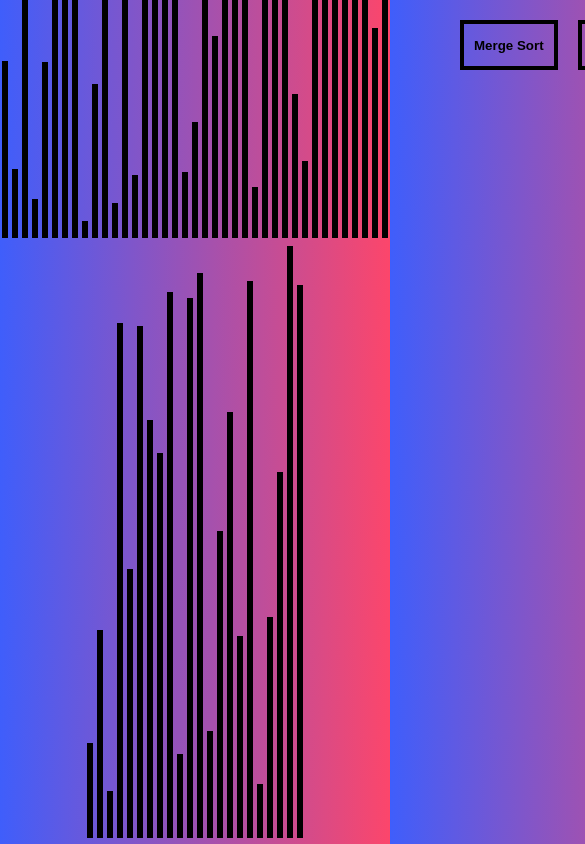
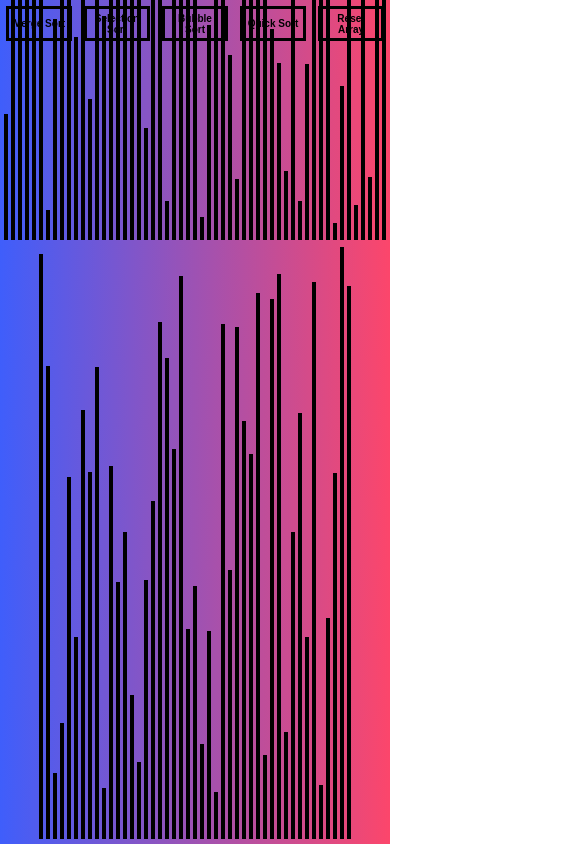
Before and after one commit to Huzzi-loop/SortingVisualiser, a React (Create React App) app: page / in a window 390 px wide. Shown: the top 844 px of the page, 585 px wide, since content can reach past the window. Built offline with nearby package versions, Linux system fonts and the light colour scheme.

Commit message:
Ceating new branch

```diff
--- a/public/index.html
+++ b/public/index.html
@@ -27,6 +27,8 @@
     -->
     <title>React App</title>
     <style>
+    @media(min-width:700px)
+    {
     button{
       font-weight:bold;
       padding:0;
@@ -35,6 +37,9 @@
       height: 50px;
       border: black solid;
       border-width: 4px;
+      color:"black";
+     background-color: transparent;
+    padding:0.7vw;
 }
 button:hover{
   background-color:black!important;
@@ -43,6 +48,46 @@ button:hover{
   left:4px !important;
   top:4px !important;
 }
+.n{
+  display:flex;
+  position:relative;
+  top:20px;
+  left:460px;
+  backgroundColor:transparent;
+  height:41px;
+  width:600px;
+justify-content:space-between;
+}
+}
+@media(max-width:700px)
+{
+.n{
+  display:flex;
+  position:relative;
+  margin:auto;
+  backgroundColor:transparent;
+  height:71px;
+  width:100%;
+justify-content:space-around;
+}
+button{
+  width:17vw;
+  top:6px;
+  height:35px;
+  font-size: 10px;
+  position: relative;
+  font-weight:bold;
+  padding:0;
+  text-align: center;
+  margin:0;
+  border: black solid;
+  border-width: 3.5px;
+  color:"black";
+ background-color: transparent;
+padding:0.7vw;
+}
+}
+
     </style>
   </head>
   <body style="background: #FC466B;  /* fallback for old browsers */
--- a/src/components/sortingVisualiser/SortingVisualiser.css
+++ b/src/components/sortingVisualiser/SortingVisualiser.css
@@ -1,3 +1,5 @@
+@media(min-width:700px)
+{
 .container{
     /* justify-content: center; */
     /* display: inline-flex; */
@@ -16,3 +18,29 @@
     margin: 2px;
     display: inline-block;
 }
+}
+@media(max-width:700px)
+{
+
+  .container{
+      /* justify-content: center; */
+      /* display: inline-flex; */
+      /* width: max-content; */
+      position: absolute;
+      width:100%;
+      left: 0px;
+      right:0px;
+      bottom: 0px;
+      margin:auto;
+      padding: 0;
+  }
+
+  .display-bar{
+      /* display:flex; */
+      /* flex-direction: column; */
+      background-color: black;
+      width: 4px;
+      margin: 1.5px;
+      display: inline-block;
+  }
+}
--- a/src/components/sortingVisualiser/SortingVisualiser.js
+++ b/src/components/sortingVisualiser/SortingVisualiser.js
@@ -11,14 +11,6 @@ const PRIMARY_COLOR = 'black';
 // This is the color of array bars that are being compared throughout the animations.
 const SECONDARY_COLOR = 'white';
 // button styling
-const btnStyle =
-{
-  color:"black",
-  fontWeight:"10px",
-  backgroundColor:"transparent",
-padding:"10px",
-buttonBarStyle:"transparent",
-}
 const btnBorder =
 {
   display:"flex",
@@ -157,12 +149,12 @@ class SortingVisualiser extends Component {
         // this.sortingArr()
         return (
             <>
-                <div style={btnBorder}>
-                     <button style={btnStyle} onClick={()=>this.mergeSort()}>Merge Sort</button>
-                    <button style={btnStyle} onClick={()=>this.selectionSort()}>Selection Sort</button>
-                    <button style={btnStyle} onClick={()=>this.bubbleSort()}>Bubble Sort</button>
-                    <button style={btnStyle} onClick={()=>this.quickSort()}>Quick Sort</button>
-                    <button style={btnStyle} onClick={()=>this.resetArr()}>Reset Array</button>
+                <div className="n" >
+                     <button  onClick={()=>this.mergeSort()}>Merge Sort</button>
+                    <button onClick={()=>this.selectionSort()}>Selection Sort</button>
+                    <button onClick={()=>this.bubbleSort()}>Bubble Sort</button>
+                    <button onClick={()=>this.quickSort()}>Quick Sort</button>
+                    <button  onClick={()=>this.resetArr()}>Reset Array</button>
                 </div>
                 <div className="container">
                     {this.state.array.map((value,i)=>(
```
